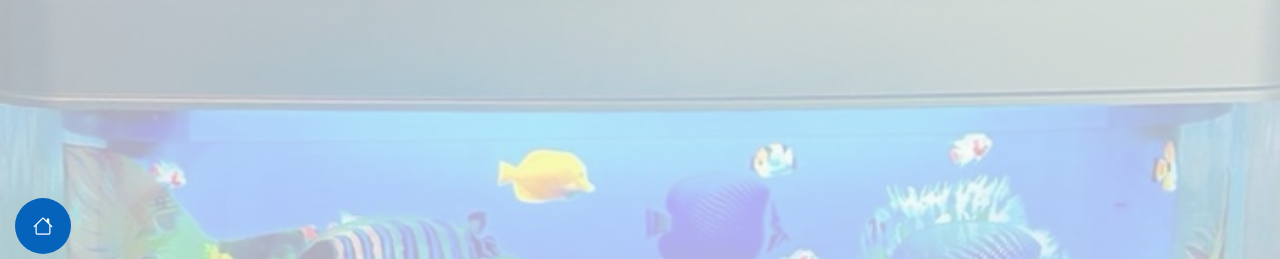
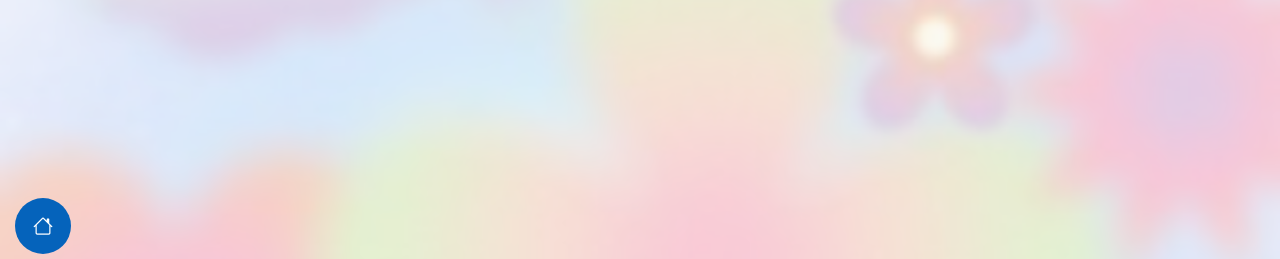
Before and after one commit to rominaratto/CV_Romina_Ratto, a plain HTML site: page index.html in a window 1280 px wide. Shown: the top 259 px of the page. Drawn offline with Linux system fonts and the light colour scheme.

Commit message:
Update hero background image in index.html

```diff
--- a/index.html
+++ b/index.html
@@ -60,7 +60,7 @@
     <!-- Hero Section -->
     <section id="hero" class="hero section light-background">
 
-      <img src="assets/img/hero-bg3.jpg" alt="">
+      <img src="assets/img/hero-bg4.jpg" alt="">
       <div class="container" data-aos="zoom-out">
         <div class="row justify-content-center">
           <div class="col-lg-9">
```
